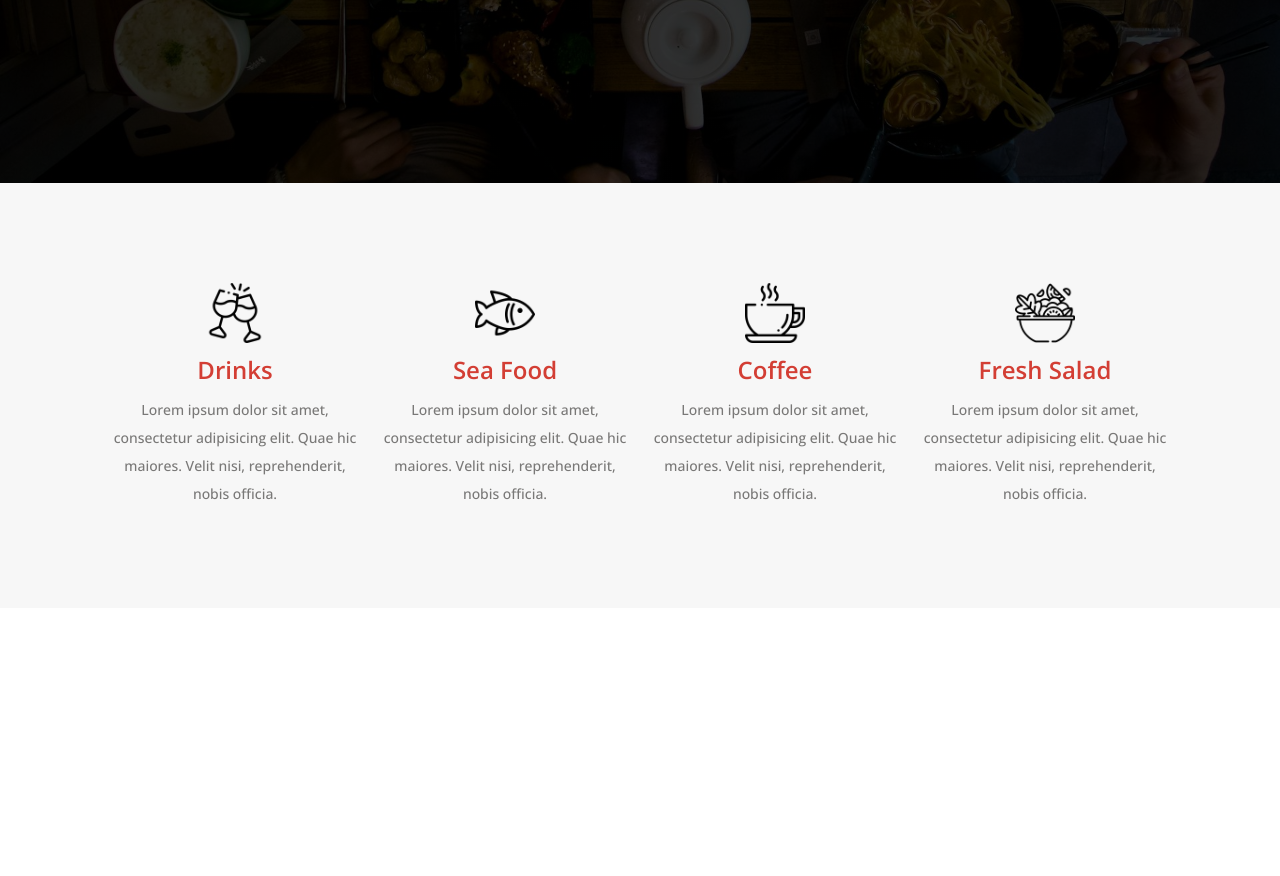
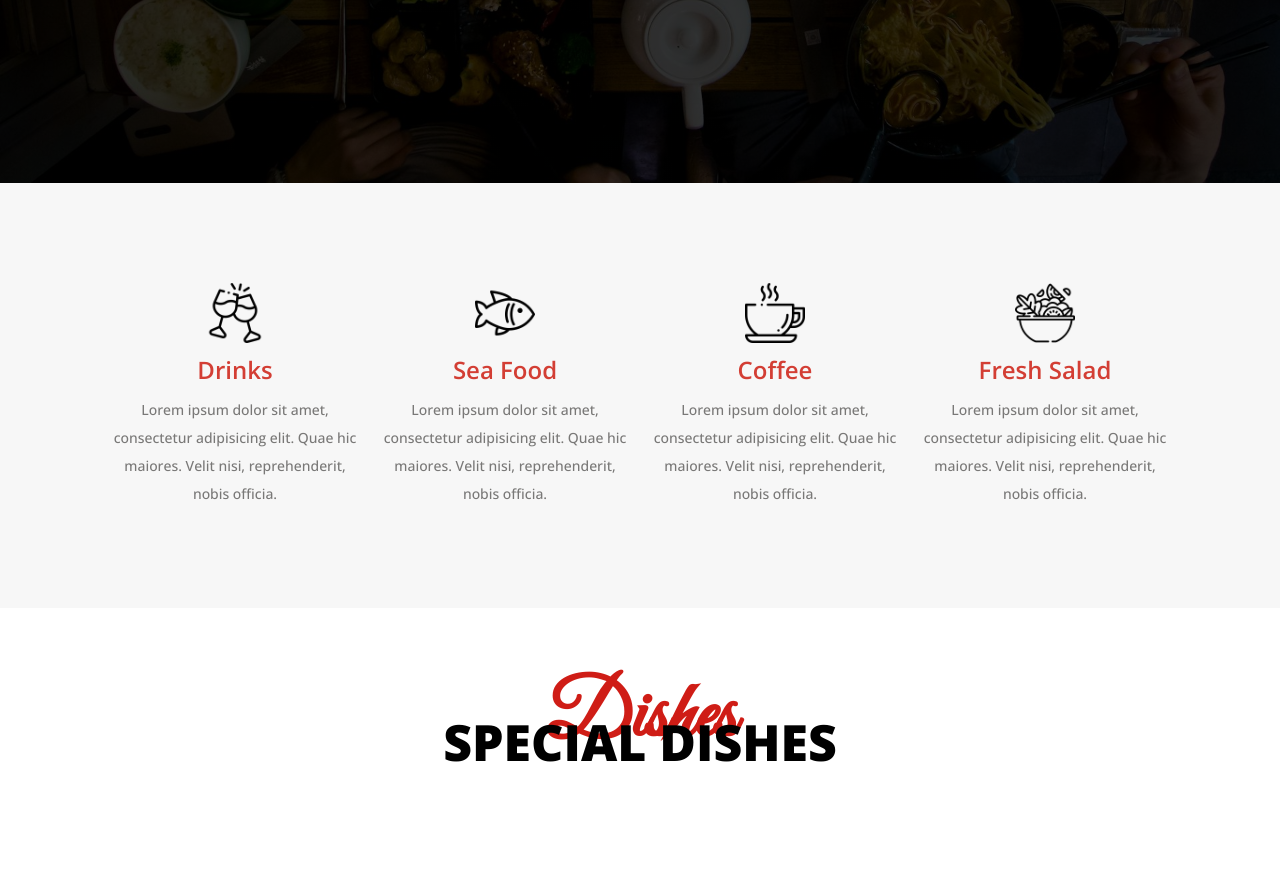
Before and after one commit to NathanaelMutua/sarova-eateries-code-along, a website built with Vite: page index.html in a window 1280 px wide. Shown: the part 703-1579 px from the top of the page. Before the commit the page ends 1311 px from the top, so only its background shows below. Built offline with nearby package versions, Linux system fonts and the light colour scheme.

Commit message:
build the title

```diff
--- a/index.html
+++ b/index.html
@@ -144,5 +144,12 @@
       </div>
     </section>
     <!-- End of meal categories section -->
+
+    <section class="special-dishes-section">
+      <div class="title">
+        <span class="title-back-text">dishes</span>
+        <h2 class="title-main">special dishes</h2>
+      </div>
+    </section>
   </body>
 </html>
--- a/style.css
+++ b/style.css
@@ -26,6 +26,45 @@ body {
   font-size: 1.6rem;
   font-family: var(--primary-font);
 }
+
+/* Reusable components stylings */
+.title {
+  position: relative;
+}
+
+.title-back-text {
+  text-transform: capitalize;
+  color: var(--color-primary);
+  font-family: var(--secondary-font);
+  font-size: 8rem;
+  font-weight: bold;
+  text-align: center;
+  position: absolute;
+  left: 50%;
+  top: -4rem;
+  transform: translateX(-50%);
+  z-index: 2;
+}
+
+.title-main {
+  text-align: center;
+  text-transform: uppercase;
+  font-size: 5rem;
+  font-weight: 900;
+  position: relative;
+  z-index: 3;
+}
+
+@media screen and (max-width: 31.25em) {
+  .title-back-text {
+    font-size: 6.5rem;
+  }
+
+  .title-main {
+    font-size: 3.5rem;
+  }
+}
+/* End of reusable components stylings */
 
 .header-contact {
   display: flex;
@@ -265,3 +304,9 @@ body {
   line-height: 2;
 }
 /* End of meal categories section stylings */
+
+/* Special meals section */
+.special-dishes-section {
+  padding: 10rem 5rem;
+}
+/* End of special meals section */
```
